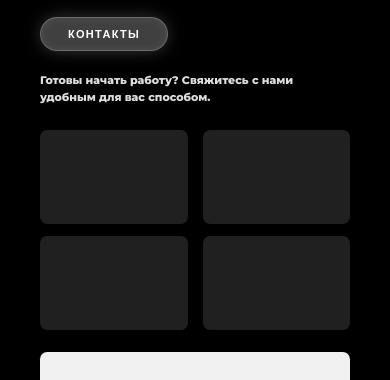
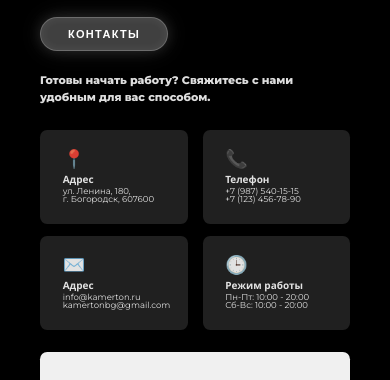
Before and after one commit to fluxy06/kamerton-TypeScript, a React (Vite) app in the folder kamerton-web/: page / in a window 390 px wide. Shown: the part 2220-2600 px from the top of the page. Built offline with nearby package versions, Linux system fonts and the light colour scheme; a web font is replaced by a local one.

Commit message:
info/text/create/universal

```diff
--- a/kamerton-web/src/components/info.css
+++ b/kamerton-web/src/components/info.css
@@ -1,3 +1,96 @@
+
+.info {
+    width: 100%;
+    margin: 0 auto;
+    max-width: 1170.4px;
+    margin-top: 25px;
+    box-sizing: border-box;
+}
+
+.info .scroll-button {
+    padding-left: 38px;
+    padding-bottom: 10px;
+}
+
+.info  .scroll-button button{
+    font-size: calc(10px + 5 * (100vw - 320px) / 880);
+}
+
+.info-block {
+    --gap: 15px;
+    --row-gap: 10px;
+    display: grid;
+    width: 100%;
+    grid-template-columns: 1fr 1fr 1.5fr;
+    grid-template-rows: repeat(2, auto);
+    row-gap: var(--row-gap);
+    column-gap: var(--gap);
+    margin-top: 25px;
+    align-items: start;
+    box-sizing: border-box;
+}
+
+.info-block .mini-info {
+    display: grid;
+    justify-content: baseline;
+    align-content: baseline;
+    justify-items: baseline;
+    background-color: #202020;
+    border-radius: 15px;
+    box-sizing: border-box;
+
+    height: clamp(100px, calc((100vw - 2 * var(--gap)) / 8), 178.57px);
+    min-height: 80px;
+    width: 100%;
+}
+
+.info-block .mini-info h1{
+    padding-left: 40px;
+    font-size: calc(16px + 16 * (100vw - 320px) / 700);
+    padding: 0px;
+    padding-left: calc(100vw * 0.01965);
+    margin: 0px;
+}
+
+.info-block .mini-info h2{
+    font-size: calc(8px + 6 * (100vw - 320px) / 700);
+    font-weight: 700;
+    padding: 0px;
+    padding-left: calc(100vw * 0.01965);
+    margin: 0px;
+}
+
+.info-block .mini-info p{
+    font-weight: 400;
+    font-size: calc(6px + 6 * (100vw - 320px) / 700);
+    padding: 0px;
+    line-height: 95%;
+    padding-left: calc(100vw * 0.01965);
+    margin: 0px;
+}
+
+
+.info-block .map {
+    background-color: #f0f0f0;
+    border-radius: 15px;
+    grid-column: 3;
+    grid-row: 1 / span 2;
+    padding: 12px;
+    box-sizing: border-box;
+
+    height: calc( (clamp(100px, calc((100vw - 2 * var(--gap)) / 8), 178.57px)) * 2 + var(--row-gap) );
+    min-height: 160px;
+}
+
+.info p {
+    font-family: 'Montserrat', sans-serif;
+    font-weight: 750;
+    font-size: calc(10px + 6 * (100vw - 320px) / 700);
+    margin-bottom: 20px;
+    text-align: left;
+    white-space: nowrap;
+}
+
 
 .info {
     width: 100%;
@@ -62,6 +155,8 @@
     white-space: nowrap;
 }
 
+
+
 @media screen and (max-width: 700px) {
     .info {
         max-width: 100%;
@@ -113,4 +208,32 @@
     }
 
 
+    .info-block .mini-info h1{
+        font-size: calc(16px + 20 * (100vw - 320px) / 700);
+        padding-left: calc(11.02px + (23px - 11.02px) * ((100vw - 320px) / (1170.4 - 320)));
+        margin: 0;
 }
+
+.info-block .mini-info h2{
+    font-size: calc(8px + 20 * (100vw - 320px) / 700);
+    font-weight: 700;
+    padding: 0px;
+    padding-left: calc(100vw * 0.01965);
+    margin: 0px;
+}
+
+.info-block .mini-info p{
+    font-weight: 400;
+    font-size: calc(6.5px + 20 * (100vw - 320px) / 700);
+    padding: 0px;
+    line-height: 95%;
+    padding-left: calc(100vw * 0.01965);
+    margin: 0px;
+}
+
+
+
+
+
+
+}
--- a/kamerton-web/src/components/info.tsx
+++ b/kamerton-web/src/components/info.tsx
@@ -9,16 +9,24 @@ const Info: React.FC = ({}) => {
       <p>Готовы начать работу? Свяжитесь с нами удобным для вас способом.</p>
       <div className="info-block">
             <div className="adres mini-info">
-
+                    <h1 className="text-mini-info-h1">📍</h1>
+                    <h2 className="text-mini-info-h2">Адрес</h2>
+                    <p className="text-mini-info-h3">ул. Ленина, 180,<br/>г. Богородск, 607600</p>
             </div>
             <div className="phone-number mini-info">
-
+                  <h1 className="text-mini-info-h1">📞</h1>
+                    <h2 className="text-mini-info-h2">Телефон</h2>
+                    <p className="text-mini-info-h3">+7 (987) 540-15-15<br/>+7 (123) 456-78-90</p>
             </div>
             <div className="email mini-info">
-
+                  <h1 className="text-mini-info-h1">✉️</h1>
+                    <h2 className="text-mini-info-h2">Адрес</h2>
+                    <p className="text-mini-info-h3">info@kamerton.ru<br/>kamertonbg@gmail.com</p>
             </div>
             <div className="grafic mini-info">
-
+                    <h1 className="text-mini-info-h1">🕒</h1>
+                    <h2 className="text-mini-info-h2">Режим работы</h2>
+                    <p className="text-mini-info-h3">Пн-Пт: 10:00 - 20:00<br/>Сб-Вс: 10:00 - 20:00</p>
             </div>
             <div className="map">
 
```
